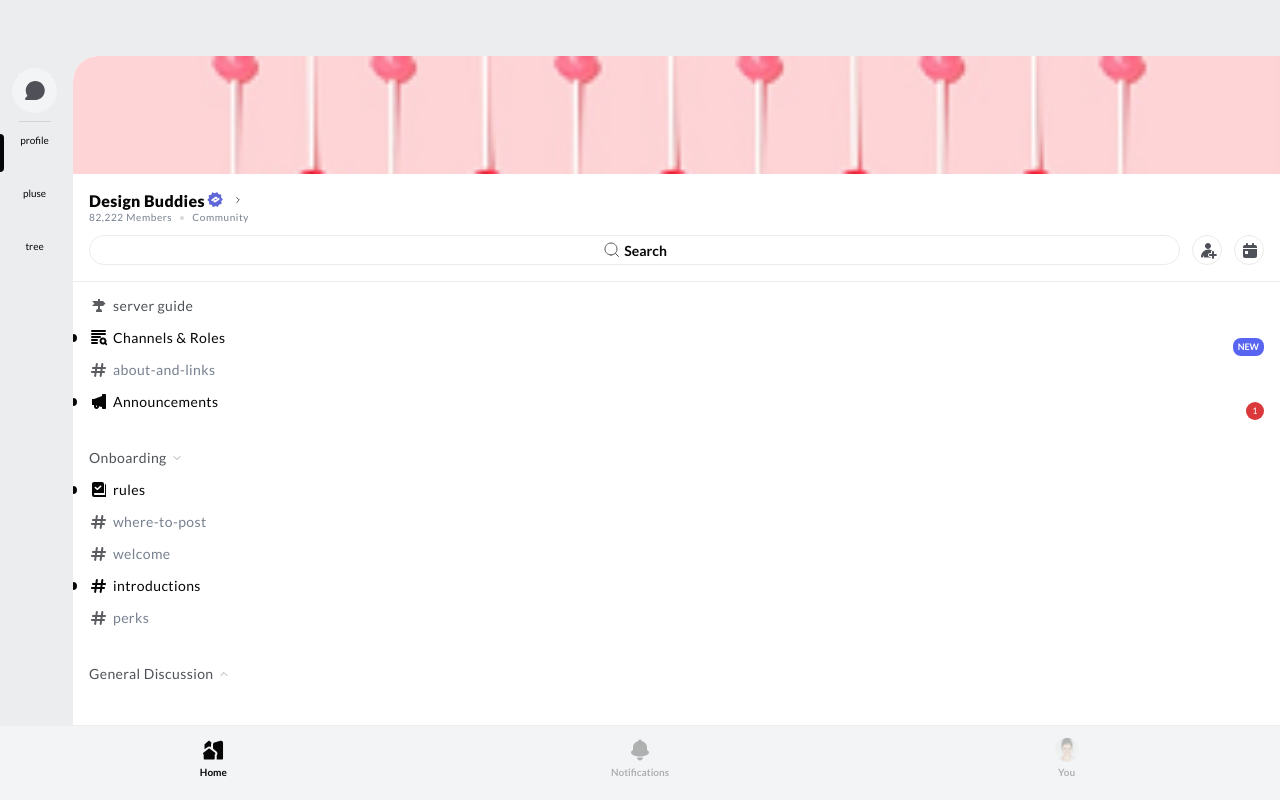
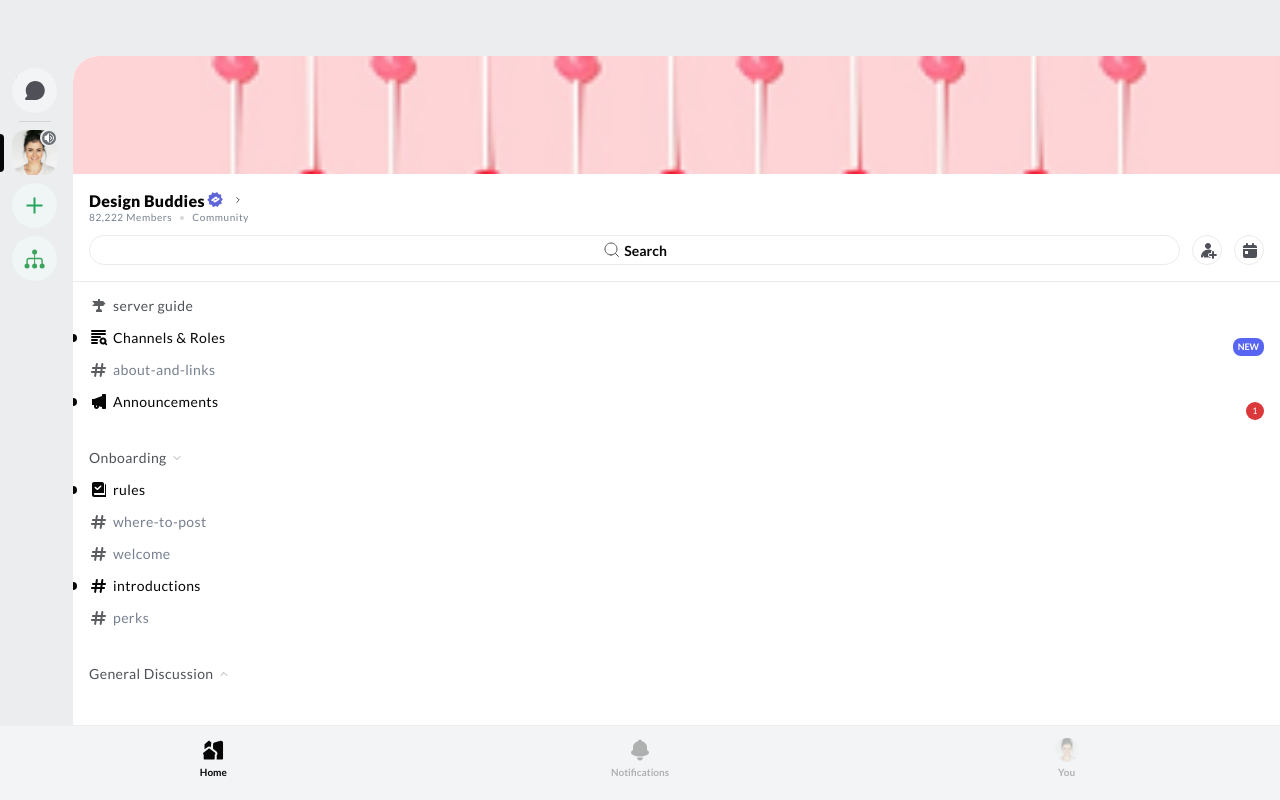
Before and after one commit to lucyseri/disocordtest, a plain HTML site: page sub1-1.html in a window 1280 px wide. Drawn offline with Linux system fonts and the light colour scheme.

Commit message:
headerimg

```diff
--- a/css/common/header.css
+++ b/css/common/header.css
@@ -71,18 +71,18 @@
   display: block;
   width: 20px;
   height: 20px;
-  background: url('../img/sound.svg') no-repeat center / auto;
+  background: url('../../img/sound.svg') no-repeat center / auto;
   position: absolute;
   top: -2px;
   right: -2px;
 }
 header nav ul li:nth-child(3) a{
-  background: url('../img/profile3.png') no-repeat center / cover;
+  background: url('../../img/profile3.png') no-repeat center / cover;
   border-radius: 50%;
 }
 header nav ul li:nth-child(4) a{
-  background: url('../img/45x45.svg') no-repeat 0 -45px / auto;
+  background: url('../../img/45x45.svg') no-repeat 0 -45px / auto;
 }
 header nav ul li:nth-child(5) a{
-  background: url('../img/45x45.svg') no-repeat right bottom / auto;
+  background: url('../../img/45x45.svg') no-repeat right bottom / auto;
 }
```
